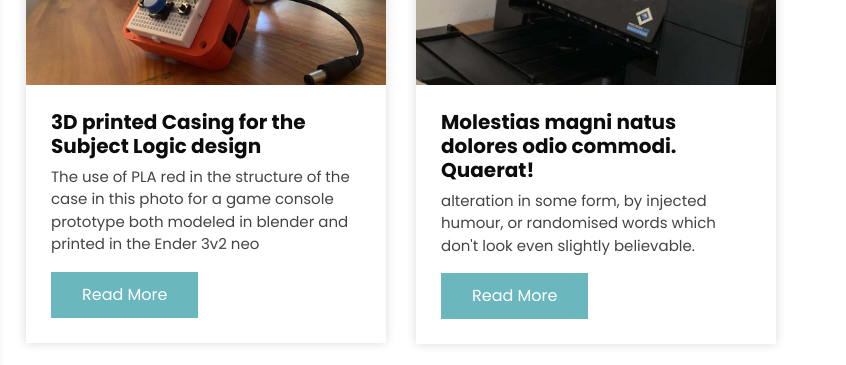
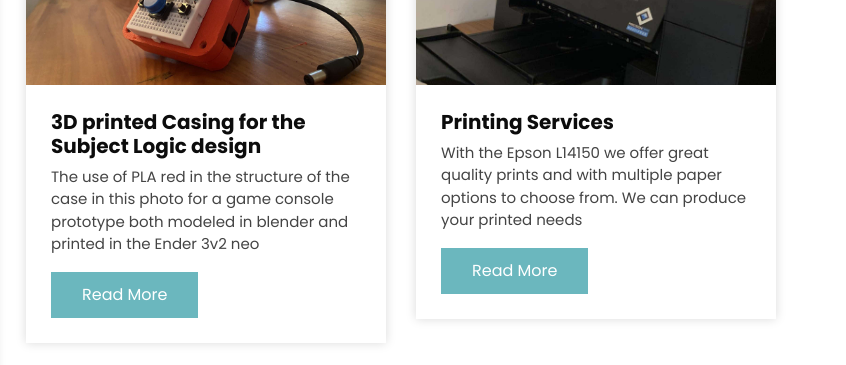
Before and after one commit to JunAllenMaarkBalbuena/Stemore, a plain HTML site: page index.html in a window 1280 px wide. Shown: the part 2259-2624 px from the top of the page, 434-1280 px from the left. Drawn offline with Linux system fonts and the light colour scheme; a script that the page names is missing.

Commit message:
Update index.html

```diff
--- a/index.html
+++ b/index.html
@@ -430,10 +430,10 @@
             </div>
             <div class="detail-box">
               <h5>
-                Molestias magni natus dolores odio commodi. Quaerat!
+                Printing Services
               </h5>
               <p>
-                alteration in some form, by injected humour, or randomised words which don't look even slightly believable.
+                With the Epson L14150 we offer great quality prints and with multiple paper options to choose from. We can produce your printed needs
               </p>
               <a href="">
                 Read More
```
